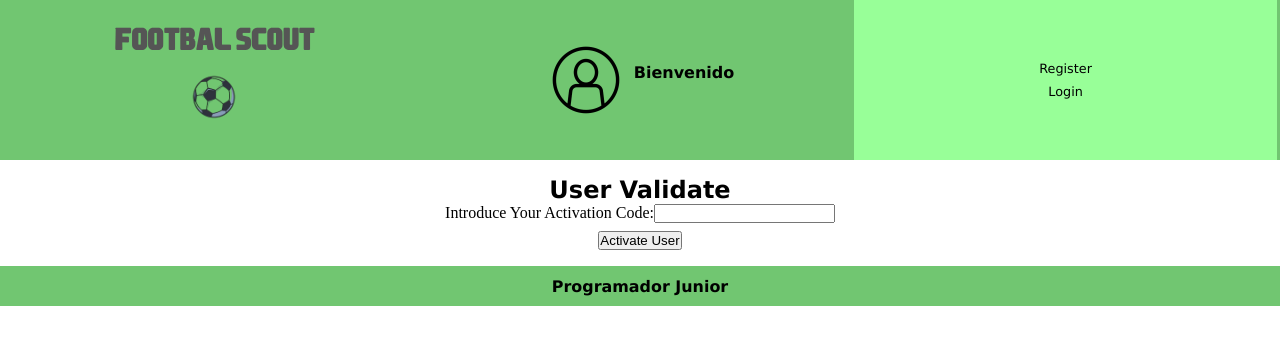
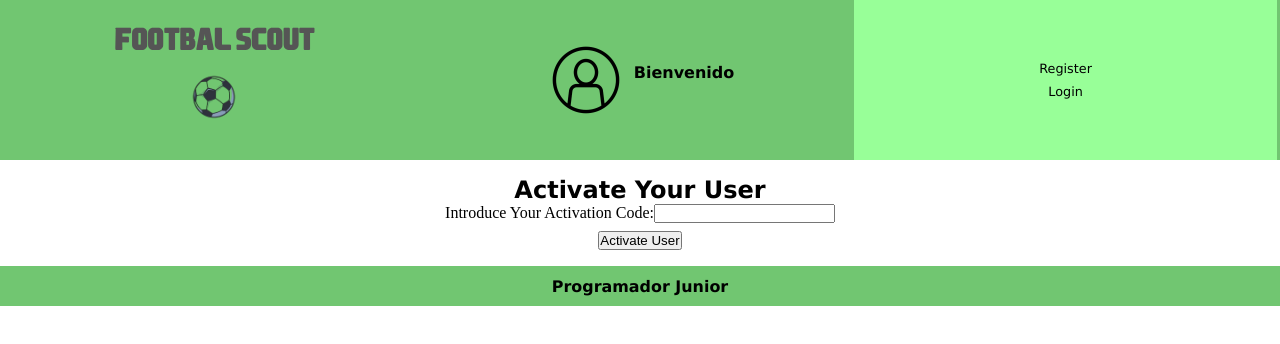
Before and after one commit to IndalecioHAB/recruit-soccer-player, a React (Vite) app in the folder client/: page /validate in a window 1280 px wide. Shown: the top 344 px of the page. Built offline with nearby package versions, Linux system fonts and the light colour scheme.

Commit message:
Update ValidateUserPage.jsx

```diff
--- a/client/src/pages/ValidateUserPage/ValidateUserPage.jsx
+++ b/client/src/pages/ValidateUserPage/ValidateUserPage.jsx
@@ -32,7 +32,7 @@ const ValidateUserPage = () => {
 
   return (
     <main>
-      <h2>User Validate</h2>
+      <h2>Activate Your User</h2>
       <form className="validate-user" onSubmit={handleActivateUser}>
         <label>
           Introduce Your Activation Code:
```
